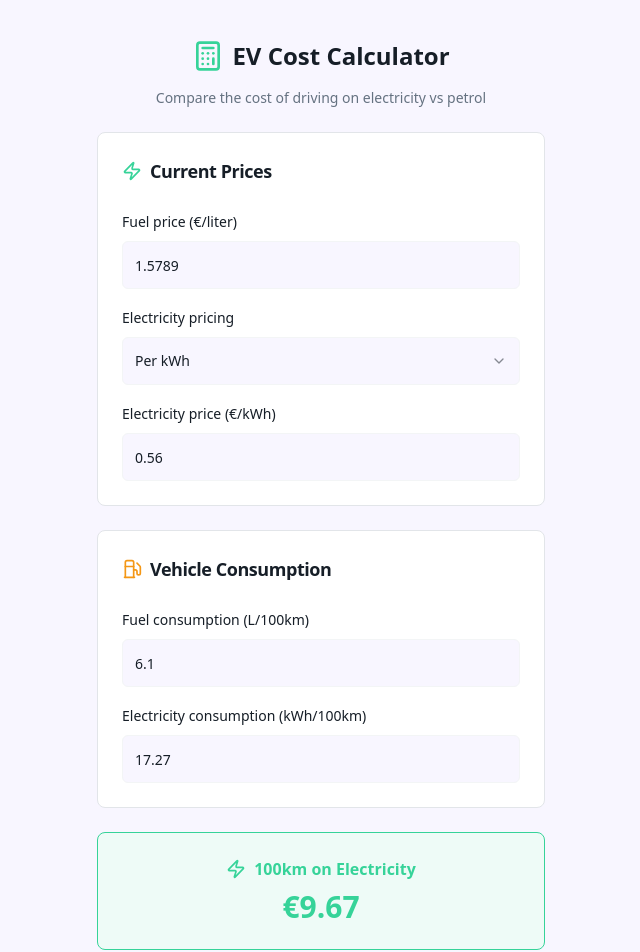
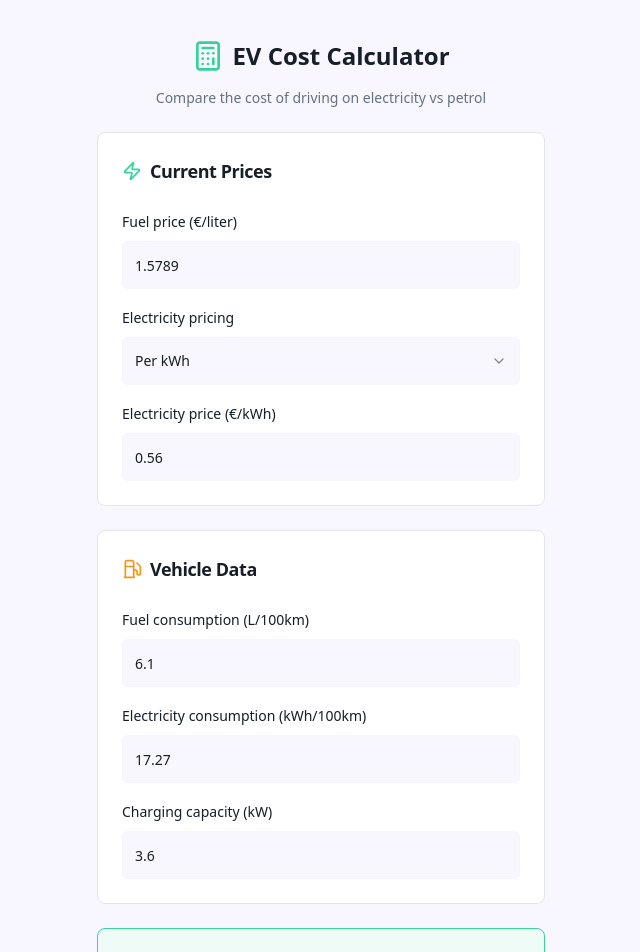
Before and after one commit to Laci-Kiszely/phev-cost-compare, a React (Vite) app: page / in a window 1280 px wide. Shown: the top 952 px of the page, without its empty margins (319-959 px from the left). Built offline with nearby package versions, Linux system fonts and the light colour scheme.

Commit message:
Refactor vehicle data section
Update vehicle consumption section to vehicle data, add charging capacity input, and adjust charging logic.

```diff
--- a/src/components/CostCalculator.tsx
+++ b/src/components/CostCalculator.tsx
@@ -16,6 +16,7 @@ interface CostResults {
 const CostCalculator = () => {
   const [fuelConsumption, setFuelConsumption] = useState<string>("6.1");
   const [electricityConsumption, setElectricityConsumption] = useState<string>("17.27");
+  const [chargingCapacity, setChargingCapacity] = useState<string>("3.6");
   const [fuelPrice, setFuelPrice] = useState<string>("1.5789");
   const [electricityPrice, setElectricityPrice] = useState<string>("0.56");
   const [electricityPriceType, setElectricityPriceType] = useState<"kwh" | "minute">("kwh");
@@ -24,16 +25,19 @@ const CostCalculator = () => {
   const calculateCosts = () => {
     const fuelConsumptionNum = parseFloat(fuelConsumption);
     const electricityConsumptionNum = parseFloat(electricityConsumption);
+    const chargingCapacityNum = parseFloat(chargingCapacity);
     const fuelPriceNum = parseFloat(fuelPrice);
     const electricityPriceNum = parseFloat(electricityPrice);
 
     if (
       !fuelConsumptionNum ||
       !electricityConsumptionNum ||
+      !chargingCapacityNum ||
       !fuelPriceNum ||
       !electricityPriceNum ||
       fuelConsumptionNum <= 0 ||
       electricityConsumptionNum <= 0 ||
+      chargingCapacityNum <= 0 ||
       fuelPriceNum <= 0 ||
       electricityPriceNum <= 0
     ) {
@@ -49,9 +53,8 @@ const CostCalculator = () => {
     if (electricityPriceType === "kwh") {
       electricityCost = electricityConsumptionNum * electricityPriceNum;
     } else {
-      // If price is per minute, we need to estimate charging time
-      // Assuming typical charging speed of 7kW for home charging
-      const chargingTimeHours = electricityConsumptionNum / 7;
+      // If price is per minute, we need to estimate charging time using the charging capacity
+      const chargingTimeHours = electricityConsumptionNum / chargingCapacityNum;
       const chargingTimeMinutes = chargingTimeHours * 60;
       electricityCost = chargingTimeMinutes * electricityPriceNum;
     }
@@ -72,7 +75,7 @@ const CostCalculator = () => {
 
   useEffect(() => {
     calculateCosts();
-  }, [fuelConsumption, electricityConsumption, fuelPrice, electricityPrice, electricityPriceType]);
+  }, [fuelConsumption, electricityConsumption, chargingCapacity, fuelPrice, electricityPrice, electricityPriceType]);
 
   return (
     <div className="min-h-screen bg-[var(--gradient-app)] p-4">
@@ -145,7 +148,7 @@ const CostCalculator = () => {
           <CardHeader>
             <CardTitle className="text-lg flex items-center gap-2">
               <Fuel className="h-5 w-5 text-fuel" />
-              Vehicle Consumption
+              Vehicle Data
             </CardTitle>
           </CardHeader>
           <CardContent className="space-y-4">
@@ -168,6 +171,17 @@ const CostCalculator = () => {
                 placeholder="18.5"
                 value={electricityConsumption}
                 onChange={(e) => setElectricityConsumption(e.target.value)}
+                className="text-lg h-12"
+              />
+            </div>
+            <div className="space-y-2">
+              <Label htmlFor="charging-capacity">Charging capacity (kW)</Label>
+              <Input
+                id="charging-capacity"
+                type="number"
+                placeholder="3.6"
+                value={chargingCapacity}
+                onChange={(e) => setChargingCapacity(e.target.value)}
                 className="text-lg h-12"
               />
             </div>
```
